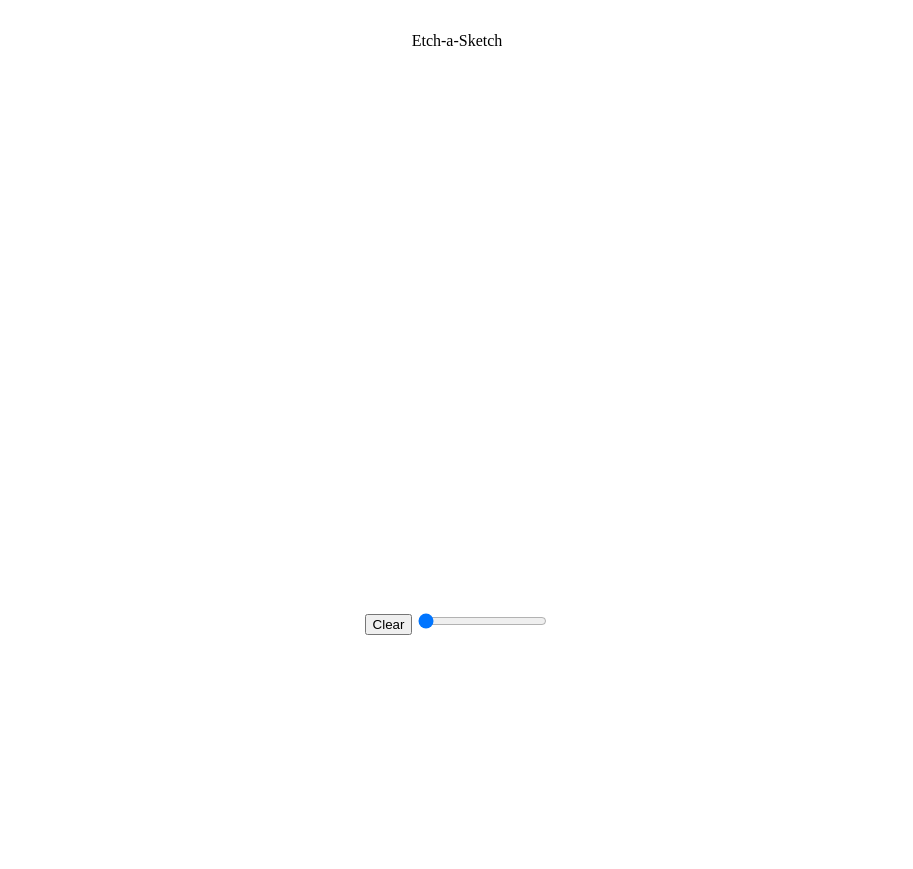
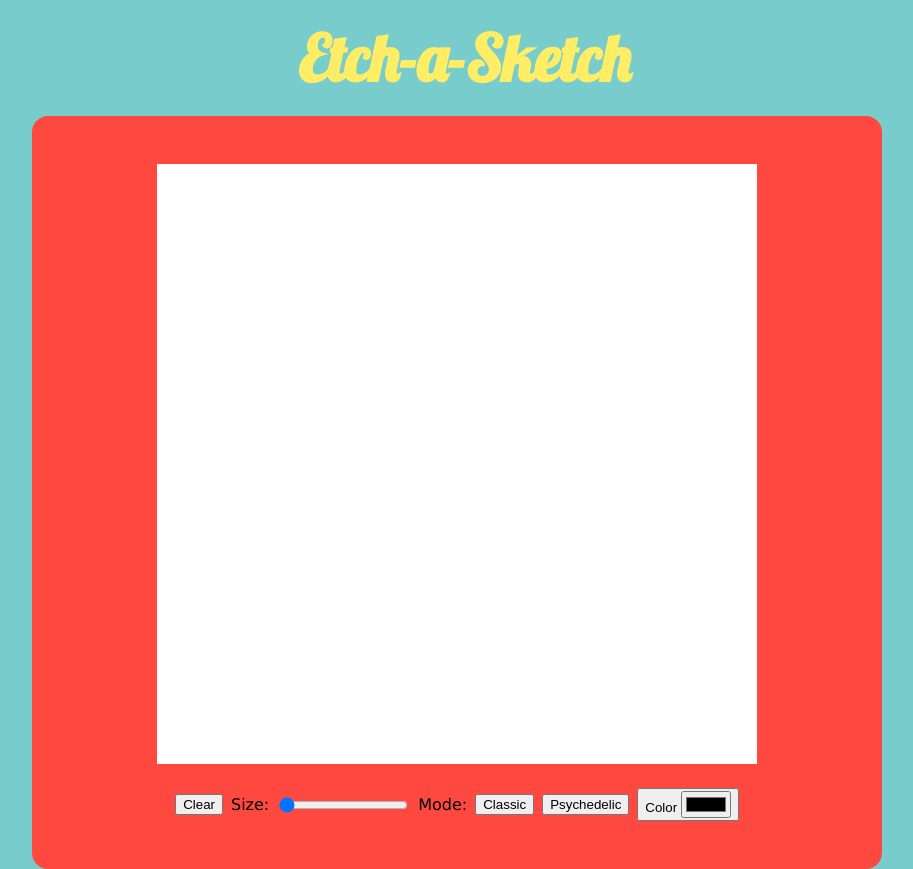
Before and after one commit to mercen4i/etch-a-sketch, a plain HTML site: page index.html in a window 1280 px wide. Shown: the whole page, without its empty margins (183-1096 px from the left). Before the commit the page ends 800 px from the top, so only its background shows below. Drawn offline with Linux system fonts and the light colour scheme.

Commit message:
Add a simple design to the web page
- May still be subject to change

```diff
--- a/index.html
+++ b/index.html
@@ -14,9 +14,14 @@
             <div class="container"></div>
             <div class="buttons">
                 <button class="clear-button">Clear</button>
-                <input type="range" id="size-controller" value="16" min="16" max="100" step="1">
+                <div>Size: </div>
+                <input type="range" id="size-controller" value="16" min="16" max="100" step="10">
+                <div>Mode: </div>
+                <button id="classic">Classic</button>
+                <button id="psychedelic">Psychedelic</button>
+                <button id="single-color">Color <input type="color" id="color-selector"></button>
             </div>
         </div>
-
+        <div class="footer"></div>
     </body>
 </html>
--- a/script.js
+++ b/script.js
@@ -20,7 +20,9 @@ function createSquares() {
         square.style.margin = '0';
         square.style.width = `${percentage}%`;
         square.style.height = `${percentage}%`;
-        square.addEventListener('mouseenter', () => {square.style.backgroundColor = '#808080';});
+        square.addEventListener('mouseover', () => {
+            square.style.backgroundColor = `rgb(${colorValue}, ${colorValue}, ${colorValue})`;
+        });
         container.appendChild(square);
     }
 }
@@ -37,7 +39,20 @@ function removeSquares() {
     })
 }
 
+function psychedelicButton() {
+    let redValue = Math.floor(Math.random() * 256);
+    let blueValue = Math.floor(Math.random() * 256);
+    let greenValue = Math.floor(Math.random() * 256);
+}
+
 createSquares();
+let colorValue = 216;
 let squares = document.querySelectorAll('.square');
 const clearButton = document.querySelector('.clear-button');
 clearButton.addEventListener('click', clearCanvas);
+
+
+// When classic button is clicked, color is changed to classic color (gray)
+// When psychedelic button is clicked, it chooses a random color from the color wheel
+
+const classicButton = document.querySelector('#classic');
--- a/style.css
+++ b/style.css
@@ -1,31 +1,50 @@
+@font-face {
+    font-family: Lobster;
+    src: url(./fonts/Lobster-Regular.ttf)
+}
+
 body {
     height: 100vh;
     margin: 0;
     display: flex;
     flex-direction: column;
+    background-color: #78CCCB;
 }
 
 .header {
     text-align: center;
-    margin-top: 32px;
-    margin-bottom: 32px;
+    padding-left: 15px;
+    margin: 18px 0px;
+    font-family: Lobster, cursive;
+    font-size: 64px;
+    font-weight: bold;
+    color: #FFED66;
 }
 
 .content {
+    width: 850px;
+    padding: 48px 0px;
+    border-radius: 16px;
+    align-self: center;
     display: flex;
-    flex: 1;
     flex-direction: column;
     align-items: center;
+    background-color: #FF483F;
+    font-family: Verdana, Geneva, Tahoma, sans-serif;
 }
 
 .container {
-    width: 500px;
-    height: 500px;
+    width: 600px;
+    height: 600px;
     border: 0;
     display: flex;
     flex-wrap: wrap;
+    background-color: white;
 }
 
-.clear-button {
-    margin-top: 32px;
+.buttons {
+    display: flex;
+    align-items: center;
+    margin-top: 24px;
+    gap: 8px;
 }
```
Also changed, not shown: fonts/Lobster-Regular.ttf (added).
